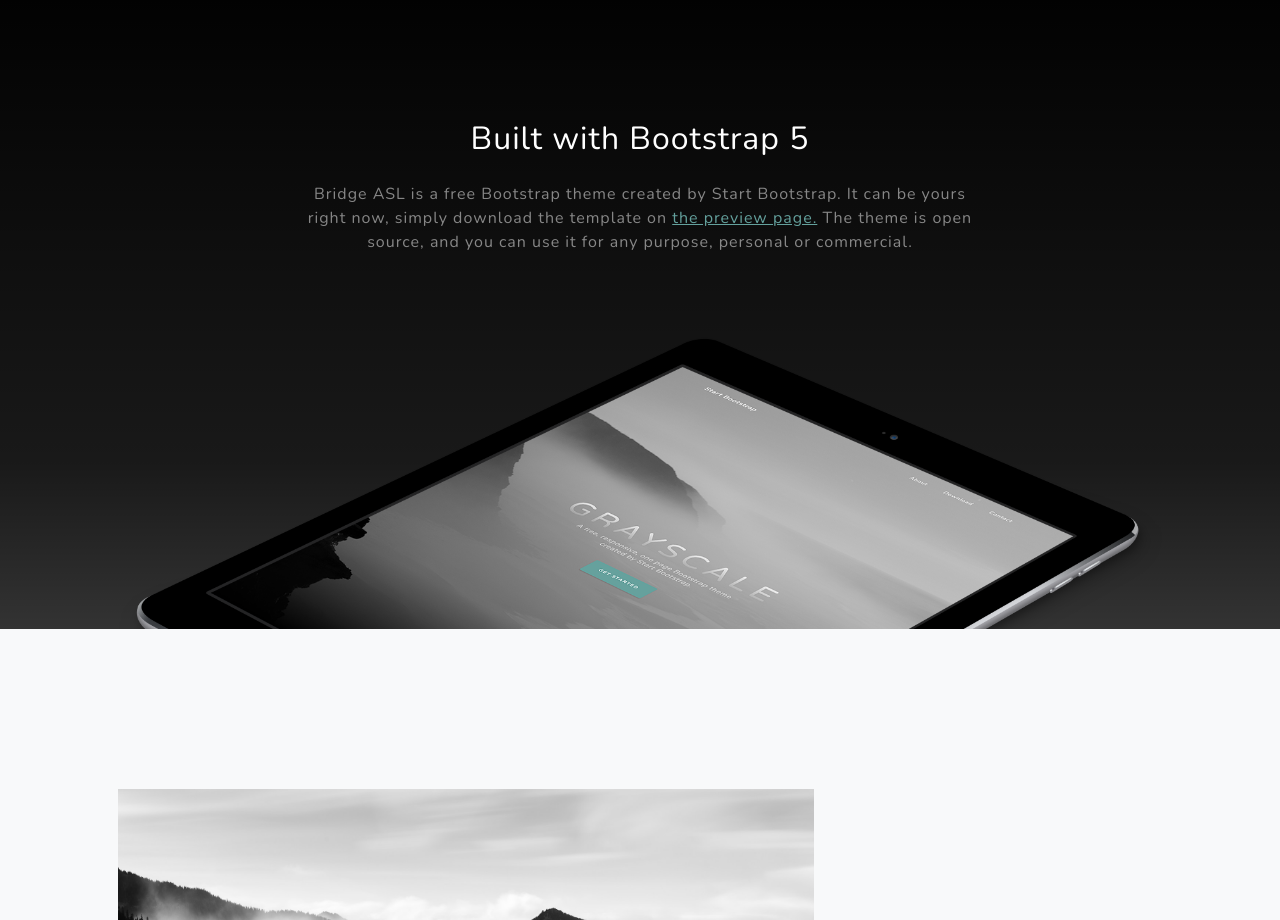
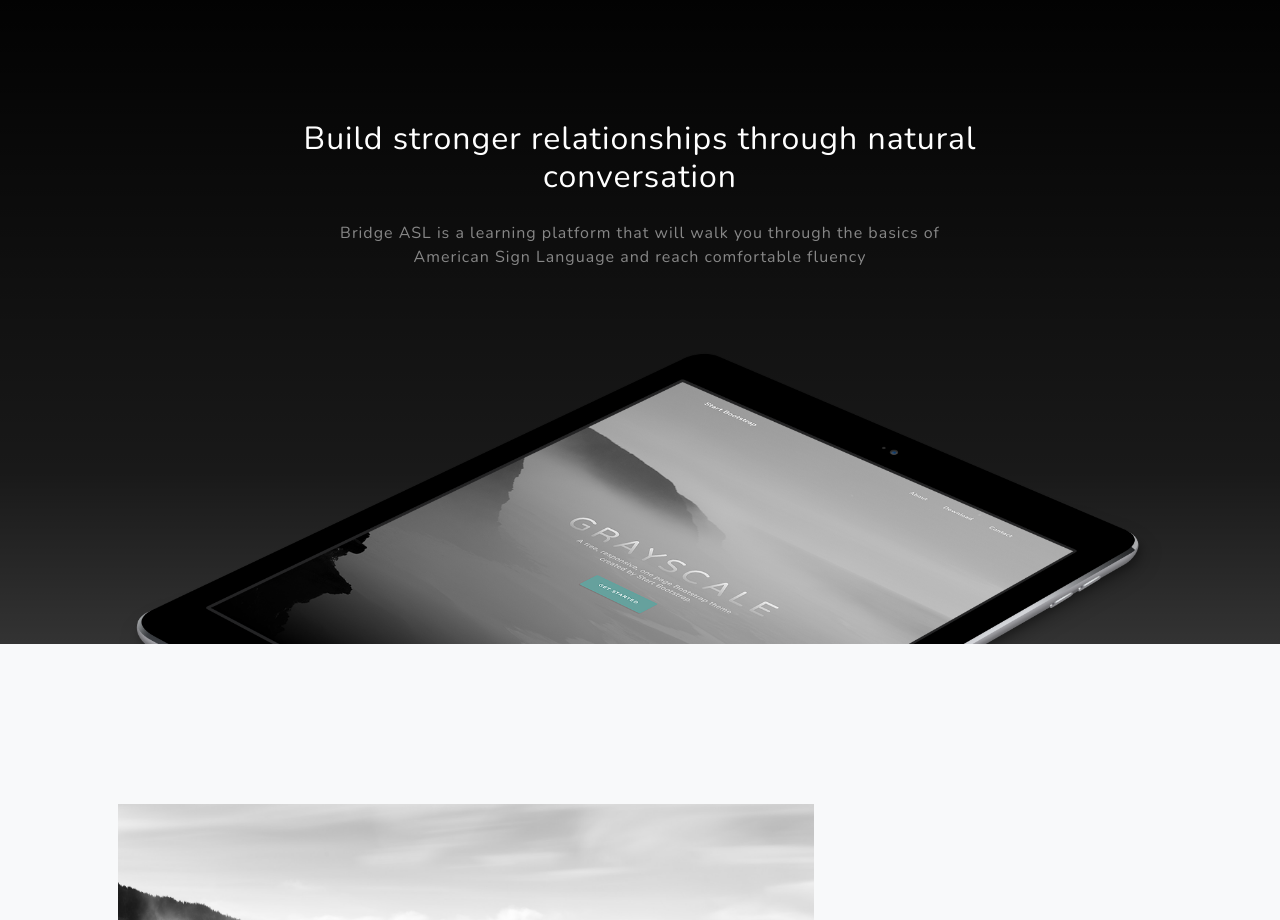
Before and after one commit to Danny-Van-ENG/website, a plain HTML site: page index.html in a window 1280 px wide. Shown: the part 840-1760 px from the top of the page. Drawn offline with nearby package versions, Linux system fonts and the light colour scheme.

Commit message:
Update index.html

```diff
--- a/index.html
+++ b/index.html
@@ -50,11 +50,10 @@
             <div class="container px-4 px-lg-5">
                 <div class="row gx-4 gx-lg-5 justify-content-center">
                     <div class="col-lg-8">
-                        <h2 class="text-white mb-4">Built with Bootstrap 5</h2>
+                        <h2 class="text-white mb-4">Build stronger relationships through natural conversation</h2>
                         <p class="text-white-50">
-                            Bridge ASL is a free Bootstrap theme created by Start Bootstrap. It can be yours right now, simply download the template on
-                            <a href="https://startbootstrap.com/theme/grayscale/">the preview page.</a>
-                            The theme is open source, and you can use it for any purpose, personal or commercial.
+                            Bridge ASL is a learning platform that will walk you through the basics
+                            of American Sign Language and reach comfortable fluency
                         </p>
                     </div>
                 </div>
```
